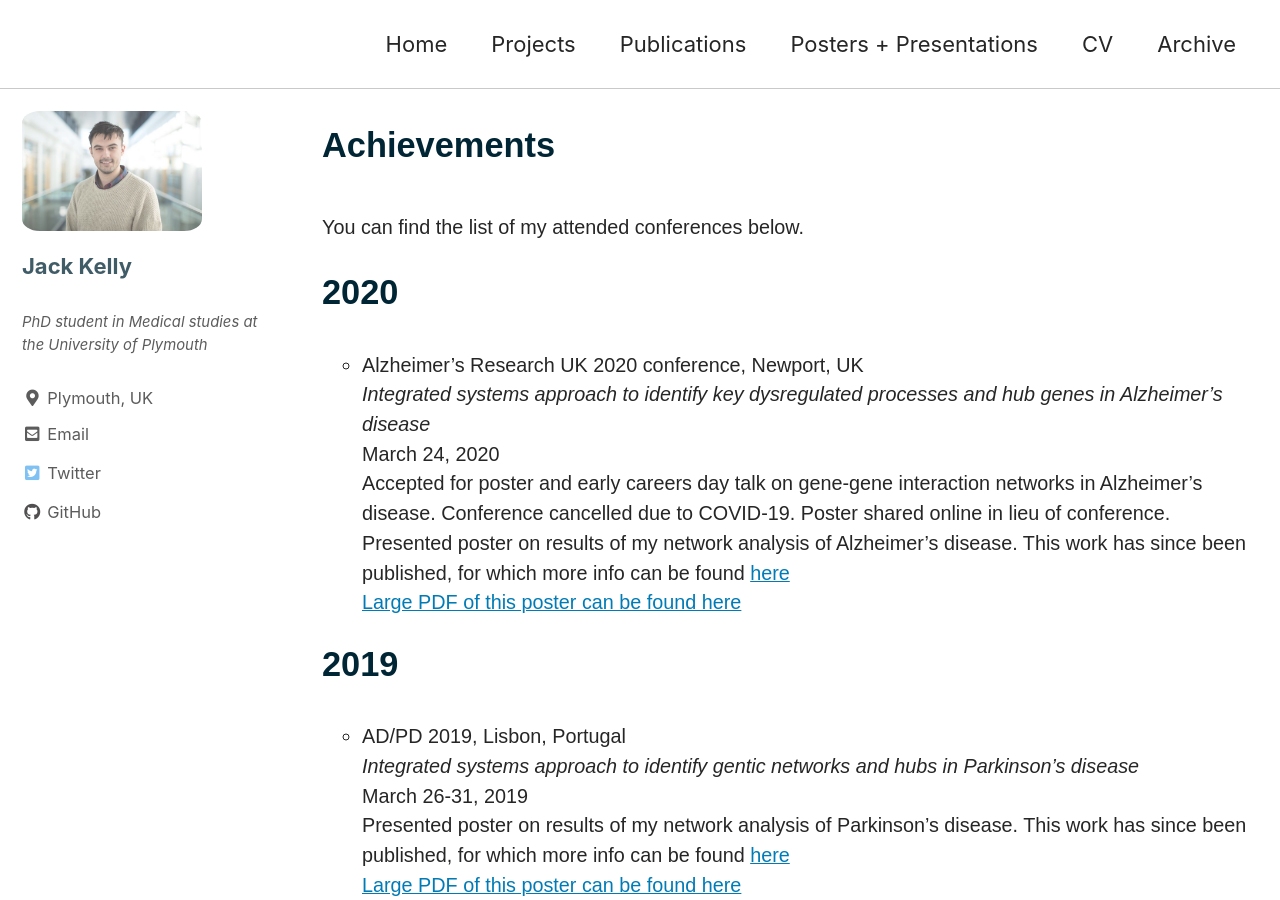
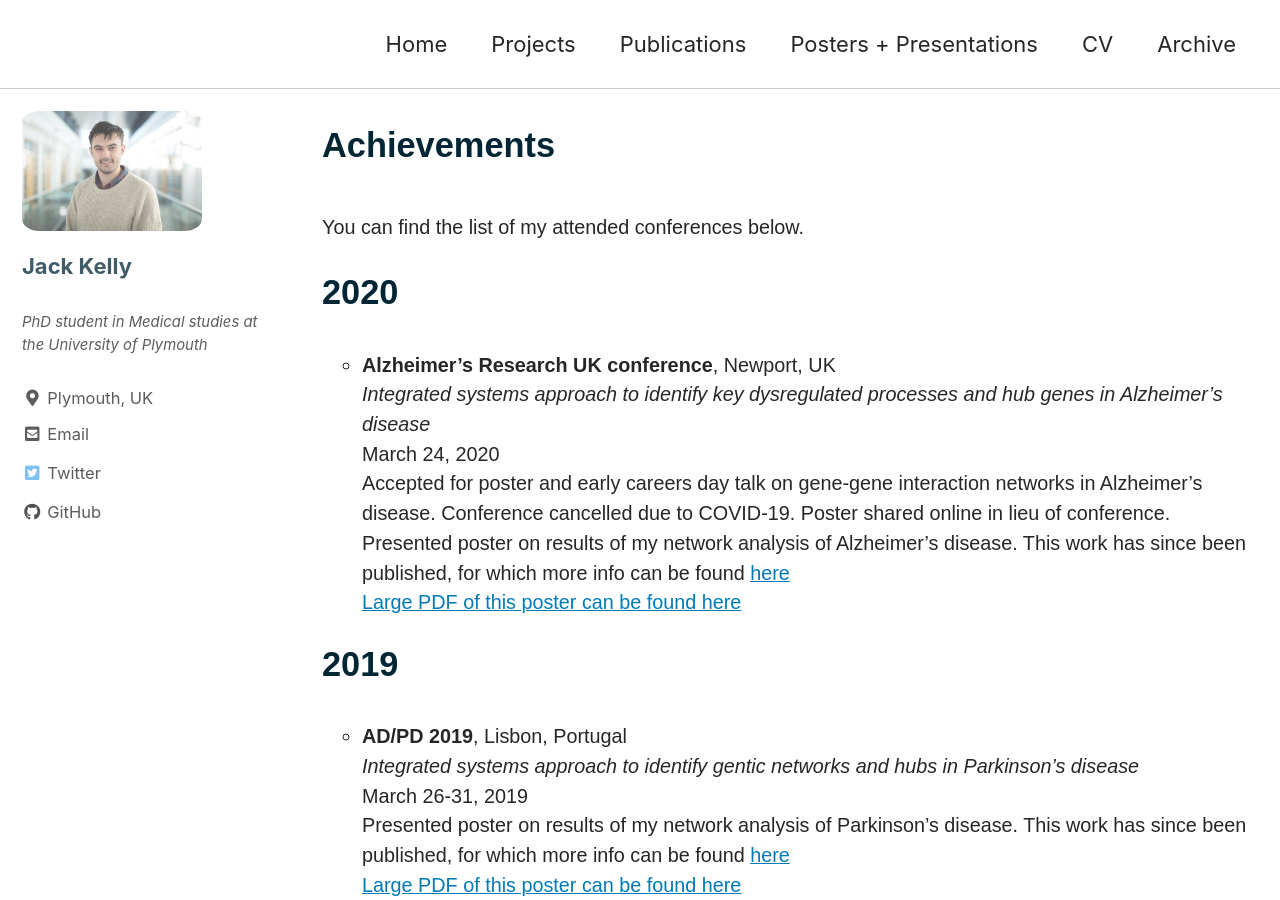
Before and after one commit to jackkelly75/jackkelly75.github.io, a Jekyll site: the page built from _pages/Posters+Presentations.md, in a window 1280 px wide and 900 px high. Built offline with Jekyll 4.4.1, drawn with Linux system fonts in a browser that asks for light colours; cached includes are drawn as plain includes; nearby versions of some CDN libraries; some of the changed text lies outside the part shown.

Commit message:
Update Posters+Presentations.md

```diff
--- a/_pages/Posters+Presentations.md
+++ b/_pages/Posters+Presentations.md
@@ -13,7 +13,7 @@ You can find the list of my attended conferences below.
 
 
 # 2020
-* Alzheimer's Research UK 2020 conference, Newport, UK
+* **Alzheimer's Research UK conference**, Newport, UK
 *Integrated systems approach to identify key dysregulated processes and hub genes in Alzheimer’s disease*
 March 24, 2020
 Accepted for poster and early careers day talk on gene-gene interaction networks in Alzheimer's disease. Conference cancelled due to COVID-19. Poster shared online in lieu of conference.
@@ -22,7 +22,7 @@ Presented poster on results of my network analysis of Alzheimer's disease. This
 
 # 2019
 
-* AD/PD 2019, Lisbon, Portugal
+* **AD/PD 2019**, Lisbon, Portugal
 *Integrated systems approach to identify gentic networks and hubs in Parkinson's disease*
 March 26-31, 2019
 Presented poster on results of my network analysis of Parkinson's disease. This work has since been published, for which more info can be found [here](http://jackkelly75.github.io/assets/docs/publications/aging_preprint.pdf)
@@ -31,13 +31,13 @@ Presented poster on results of my network analysis of Parkinson's disease. This
 
 
 # 2018
-* Parkinson's UK conference, York, UK
+* **Parkinson's UK conference**, York, UK
 *Integrated systems approach to identify genetic networks and hubs in Parkinson’s disease*
 November 12-14, 2018
 Presented poster on very early results of my network analysis of Parkinson's disease. This work has since been published, which can be found [here](https://rdcu.be/bsWLL)
 [Large PDF of this poster can be found here](http://jackkelly75.github.io/files/PDUK2018.pdf)
 
-* Alzheimer's research UK conference, London, UK
+* **Alzheimer's research UK conference**, London, UK
 *Cross-talk between Parkinson and Alzheimer's disease*
 March 19-21, 2018
 Presented poster on very early results of my network analysis of Parkinson's disease. This work has since been published, which can be found [here](https://rdcu.be/bsWLL)
```
